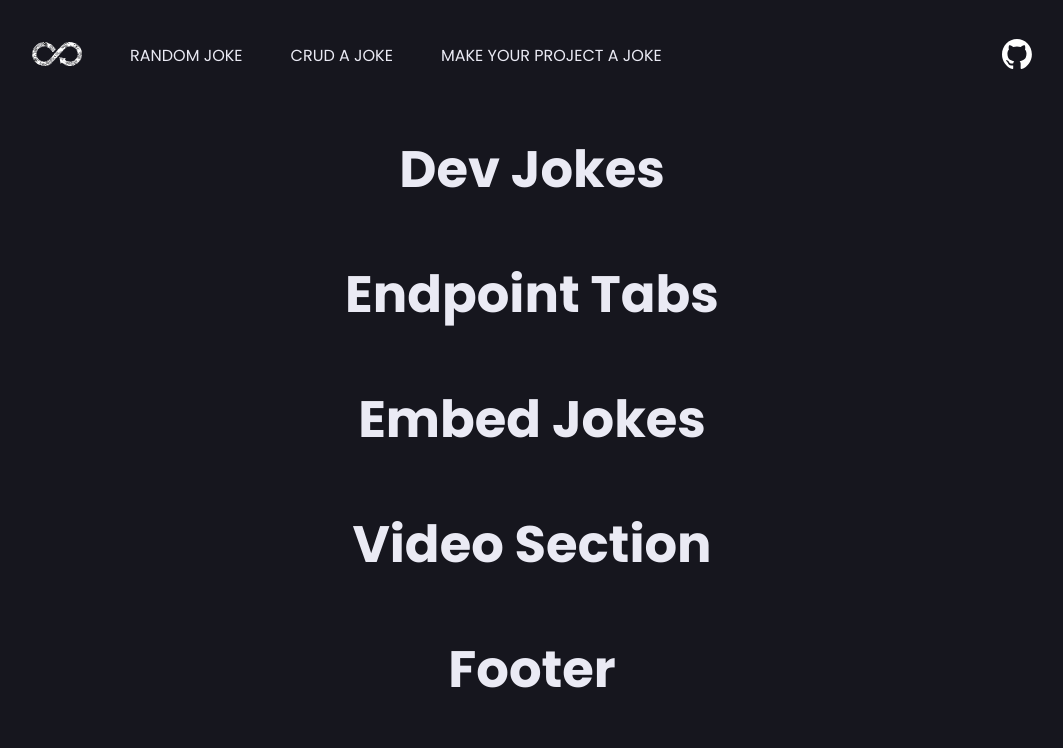
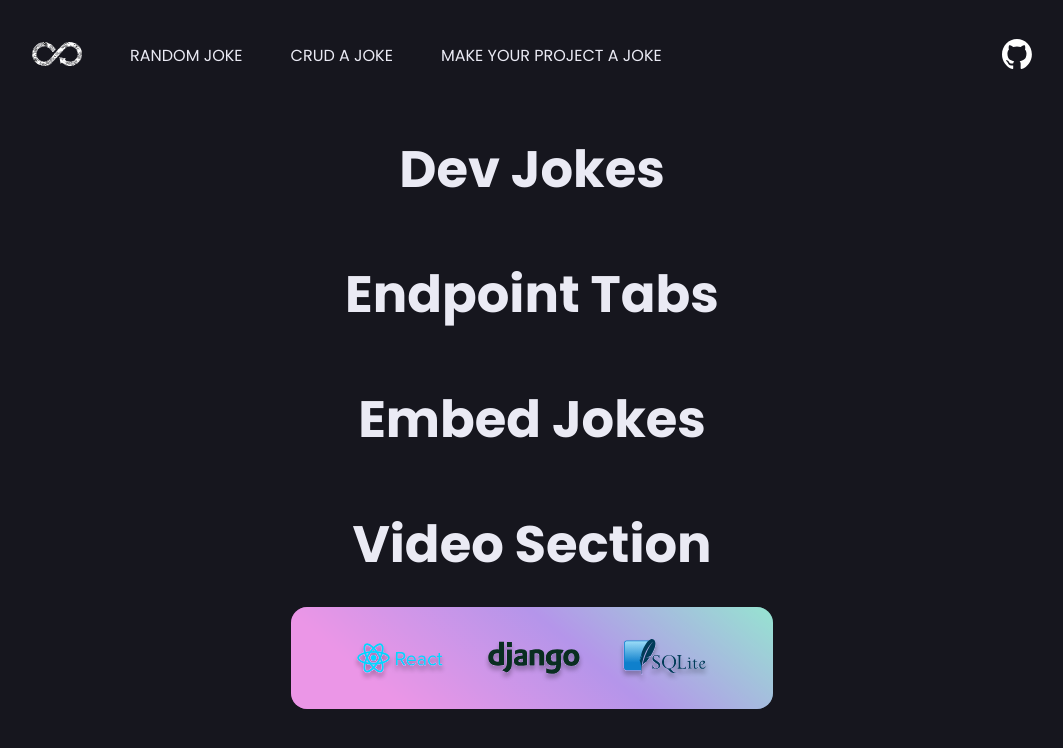
Before and after one commit to alexanderstoehr/Devjokes-API, a React (Vite) app in the folder frontend/devjokes-api/: page / in a window 1280 px wide. Shown: the top 748 px of the page, without its empty margins (116-1179 px from the left). Built offline with nearby package versions, Linux system fonts and the light colour scheme.

Commit message:
added footer with stack logos and styling

```diff
--- a/frontend/devjokes-api/src/components/Footer.jsx
+++ b/frontend/devjokes-api/src/components/Footer.jsx
@@ -1,7 +1,11 @@
-export default function Footer () {
+import {StackBoxStyled} from "../styles/globalStyles.js";
+
+export default function Footer() {
     return (
-        <footer>
-            <h1>Footer</h1>
-        </footer>
+        <StackBoxStyled>
+            <img src="/logo-reactjs.svg"/>
+            <img src="/logo-djangoproject.svg"/>
+            <img src="/logo-sqlite.svg"/>
+        </StackBoxStyled>
     )
 }
--- a/frontend/devjokes-api/src/styles/globalStyles.js
+++ b/frontend/devjokes-api/src/styles/globalStyles.js
@@ -54,3 +54,35 @@ export const HeaderStyled = styled.header`
         }
     }
 `;
+
+export const StackBoxStyled = styled.footer`
+    position: relative;
+    display: flex;
+    justify-content: center;
+    align-items: center;
+    gap: 2rem;
+    padding: 1rem;
+    height: 70px;
+    width: 450px;
+    border-radius: var(--border-radius-big);
+    background-image: var(--gradient);
+
+    &::before {
+        content: "";
+        position: absolute;
+        top: 0;
+        left: 0;
+        width: 100%;
+        height: 100%;
+        background-color: rgba(255, 255, 255, 0.4);
+        z-index: 1;
+        border-radius: var(--border-radius-big);
+
+    }
+
+    img {
+        height: 50px;
+        z-index: 2;
+    }
+
+`;
```
